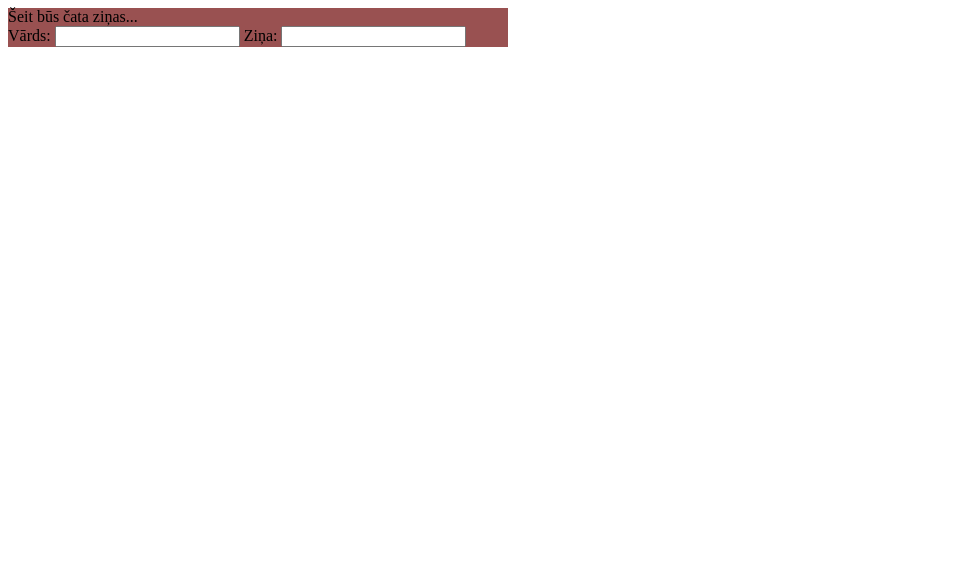
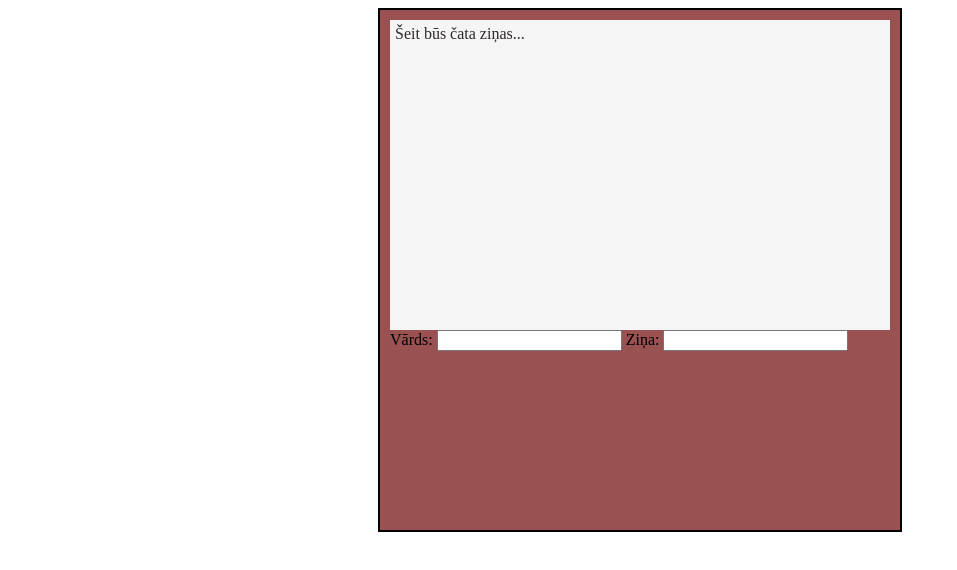
Before and after one commit to miwina/chat, a plain HTML site: page index.html in a window 1280 px wide. Shown: the whole page, without its empty margins (0-957 px from the left). Drawn offline with Linux system fonts and the light colour scheme.

Commit message:
chata_Logs

```diff
--- a/index.html
+++ b/index.html
@@ -12,6 +12,8 @@
     <div class="wrapper">
         <div class="chataZinas">
             Šeit būs čata ziņas...
+            <br/><br/><br/><br/><br/><br/><br/><br/><br/><br/><br/><br/><br/><br/><br/><br/><br/><br/>
+            Čata beigas
        </div><!--beidzas chataZinas-->
        Vārds: <input class="vards" />
        Ziņa: <input class="manaZina"/>
--- a/style.css
+++ b/style.css
@@ -4,4 +4,28 @@ body{
 .wrapper{
     background: rgb(153,81,81);
     width: 500px;
+    height:500px;
+    border: 2px solid black;
+    padding: 10px;
+    margin: auto;
+
+
+/*zemāk paraugs vertik. un horizont. centrēšanai*/
+    /*position: absolute;
+    top:50%; margin-top:-250px;
+    left: 50%; margin-left:-250px;*/
+
+    /*bonus dekorācijas*/
+    /*font-family: Arial, Helvetica, sans-serif;*/ /*fonti*/
+    /*border-radius: 10px;*/ /*apaļi stūri*/
+    /*box-shadow: 3px 3px 15px#5E0000;*/ /*ēna*/
+    /*opacity: 0.5;*/ /*caurspīdīgums*/
+
 }
+.chataZinas{
+    background:whitesmoke;
+    height:300px;
+    color: rgb(48, 40, 40);
+    padding: 5px;
+    overflow-y: scroll;
+}
```
